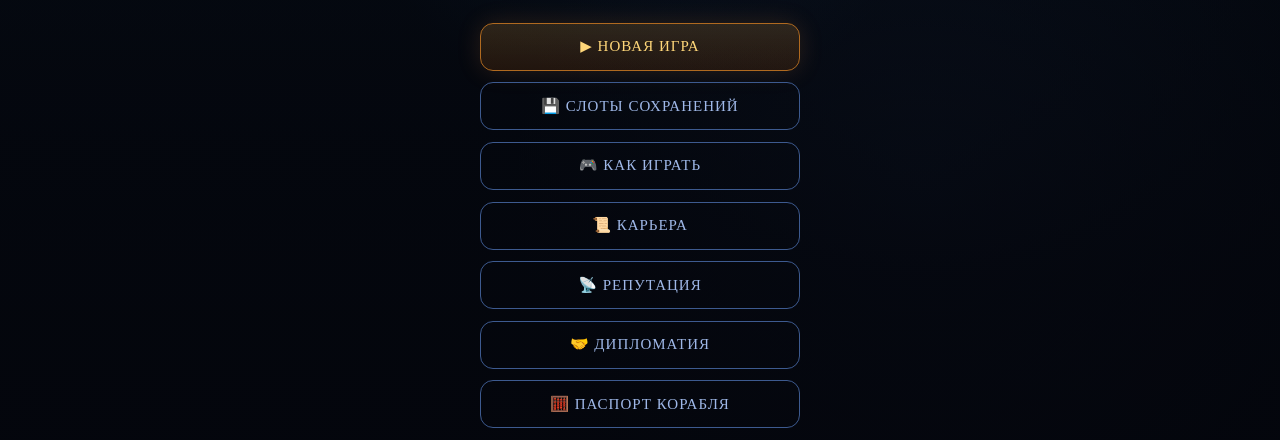
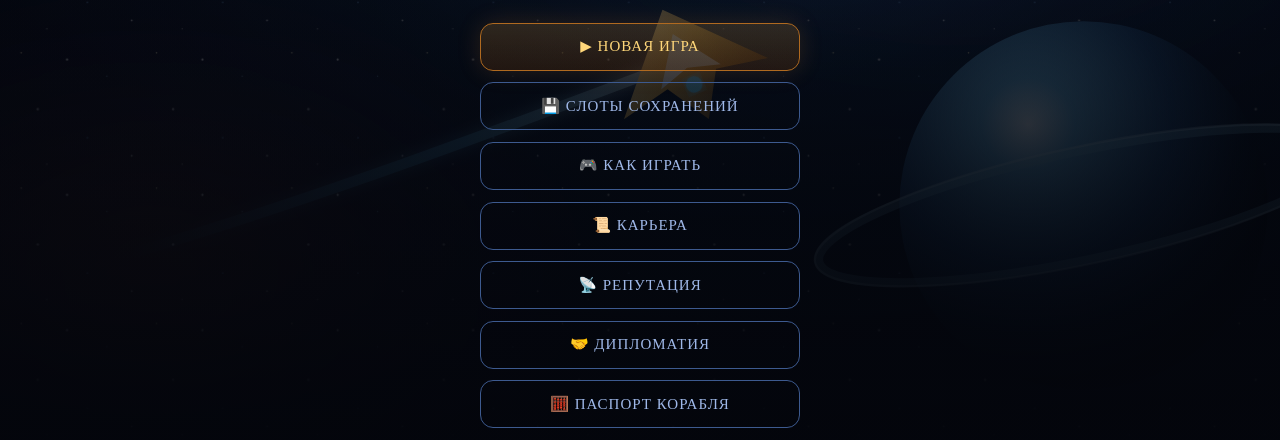
Before and after one commit to Energotron/Anton, a website built with Vite: page game/webgl/index.html in a window 1280 px wide. Shown: the part 360-800 px from the top of the page. Built offline with nearby package versions, Linux system fonts and the light colour scheme; a small style sheet from the web is missing; files whose address does not match are found by name.

Commit message:
fix(menu): stop hotfix from hiding the background image

```diff
--- a/game/webgl/css/hotfix-v0.4.1.css
+++ b/game/webgl/css/hotfix-v0.4.1.css
@@ -1,10 +1,15 @@
-/* KR3 v0.4.1 Alpha hotfix: responsive menu + local-only branding fallback */
+/* KR3 v0.4.1 Alpha hotfix: responsive menu + stable local branding */
 #menu{overflow:hidden}
 #menuBg{
   background:
-    radial-gradient(circle at 50% 22%,rgba(34,86,130,.35),transparent 34%),
-    radial-gradient(circle at 72% 68%,rgba(44,72,120,.24),transparent 38%),
-    linear-gradient(180deg,#07111c 0%,#02050a 100%) !important;
+    linear-gradient(180deg,rgba(3,7,15,.18) 0%,rgba(2,5,10,.76) 82%,rgba(2,4,9,.94) 100%),
+    radial-gradient(circle at 50% 22%,rgba(34,86,130,.18),transparent 38%),
+    url('../assets/menu-background.svg') center/cover no-repeat !important;
+  background-color:#02050a!important;
+  transform:scale(1.015);
+}
+#menuBg:after{
+  background:linear-gradient(180deg,rgba(4,6,13,.08),rgba(4,6,13,.68) 82%)!important;
 }
 #menuInner{
   width:100%;
@@ -34,6 +39,7 @@
   flex:0 0 auto;
   transform:none;
 }
+#kr3AnthemPanel{position:relative;z-index:26;flex:0 0 auto}
 .mbtn{margin:0!important}
 @media (orientation:landscape) and (max-height:760px){
   #menuInner{justify-content:flex-start;padding-block:calc(5px + var(--kr3-safe-top,0px)) calc(5px + var(--kr3-safe-bottom,0px));gap:4px}
@@ -41,11 +47,13 @@
   #menuInner h1{font-size:clamp(18px,4.4vh,30px);line-height:.96}
   #menuInner .sub{font-size:9px;line-height:1.08;margin-bottom:1px}
   .mbtn{min-height:30px!important;padding:5px 10px!important;font-size:10px!important}
+  #kr3AnthemPanel{margin-top:2px!important;gap:1px!important}
+  #kr3AnthemStatus{font-size:8px!important}
   .ver{margin-top:1px!important;font-size:8px!important}
 }
 @media (orientation:landscape) and (max-height:520px){
   #kr3MenuLogo{width:54px;max-height:54px}
   #menuInner h1{font-size:17px}
-  #menuInner .sub{display:none}
+  #menuInner .sub,#kr3AnthemStatus{display:none}
   .mbtn{min-height:28px!important;padding:4px 9px!important}
 }
```
